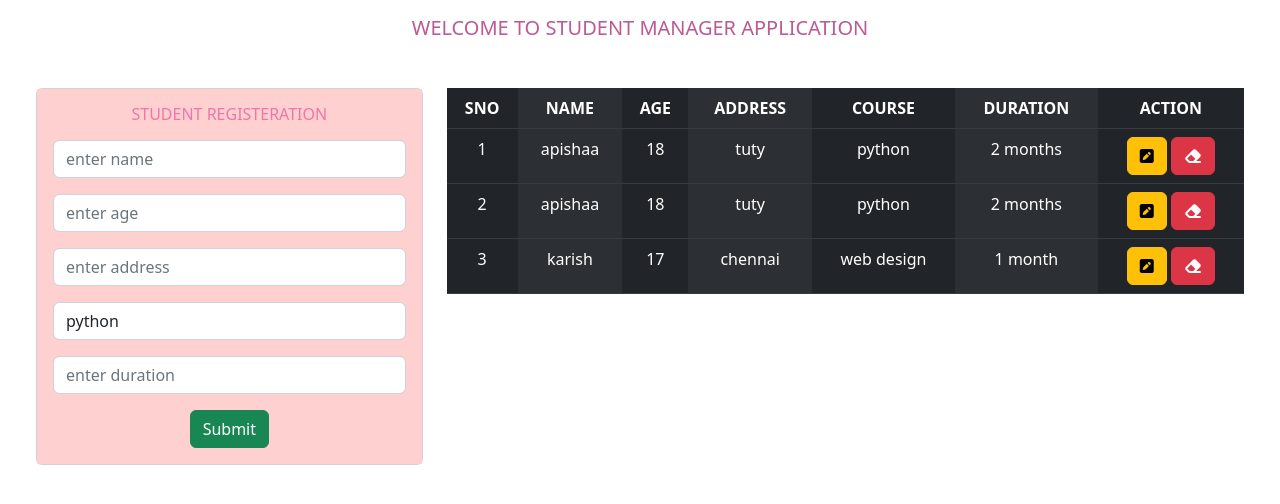
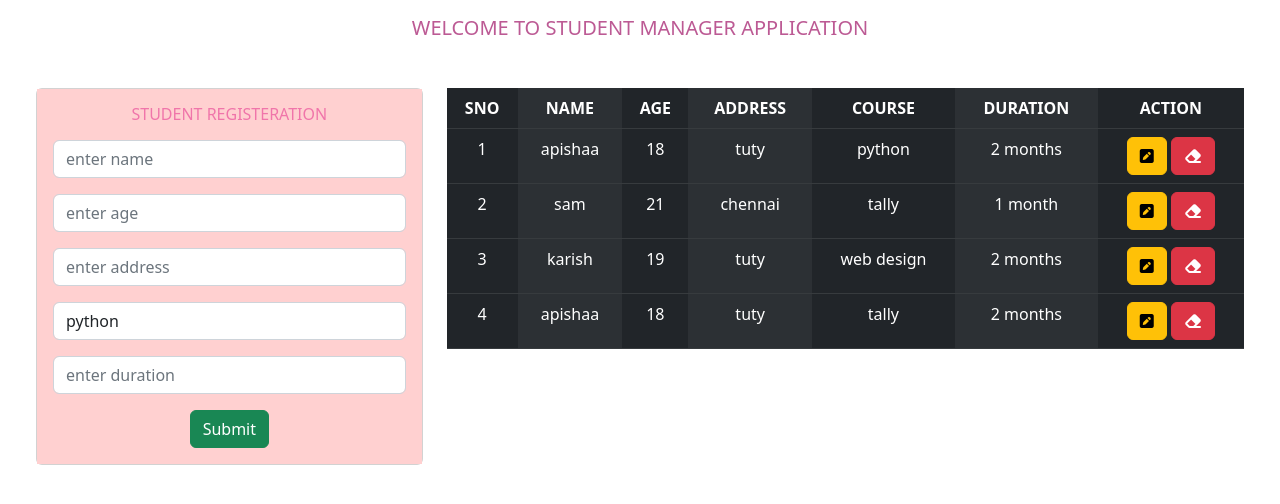
Before and after one commit to apishaa/stud_manager, a Flask app: page / in a window 1280 px wide. Shown: the top 504 px of the page. Run offline with Flask 3, Linux system fonts and the light colour scheme; some libraries are stand-ins or nearby versions.

Commit message:
reupload

```diff
--- a/data/stud.json
+++ b/data/stud.json
@@ -10,19 +10,27 @@
       },
       {
          "sno": 2,
-         "name": "apishaa",
-         "age": "18",
-         "add": "tuty",
-         "course": "python",
-         "duration": "2 months"
+         "name": "sam",
+         "age": "21",
+         "add": "chennai",
+         "course": "tally",
+         "duration": "1 month"
       },
       {
          "sno": 3,
          "name": "karish",
-         "age": "17",
-         "add": "chennai",
+         "age": "19",
+         "add": "tuty",
          "course": "web design",
-         "duration": "1 month"
+         "duration": "2 months"
+      },
+      {
+         "sno": 4,
+         "name": "apishaa",
+         "age": "18",
+         "add": "tuty",
+         "course": "tally",
+         "duration": "2 months"
       }
    ]
 }
--- a/main.py
+++ b/main.py
@@ -4,7 +4,9 @@ app=Flask(__name__)
 @app.route("/",methods=["POST","GET"])
 
 def home():
+    msg=""
     if request.method=="POST":
+        msg=request.form["username"]
         # print(request.form["username"])
         # print(request.form["age"])
         # print(request.form["add"])
@@ -12,7 +14,15 @@ def home():
         # print(request.form["duration"])
         registeration(request.form["username"],request.form["age"],request.form["add"],request.form["course"],request.form["duration"])
     data=read_json()
-    return render_template("index.html",stud=data["students"])
+    return render_template("index.html",stud=data["students"],msg=msg)
+
+@app.route("/delete/<id>",methods=["POST","GET"])
+def delete(id):
+    name=delete_stud(id)
+    data=read_json()
+    return render_template("index.html",stud=data["students"],name=name)
+
+
 
 if __name__=="__main__":
     app.run(debug=True)
--- a/templates/index.html
+++ b/templates/index.html
@@ -16,6 +16,13 @@
             <div class="card mt-4 ">
                 <div class="card-body text-center back">
                     <div class="container">
+                     {%if msg%}
+                    <div class="alert alert-success alert-dismissible fade show" role="alert">
+                         <strong>{{msg}}</strong>  registered successfully
+                         <button type="button" class="btn-close" data-bs-dismiss="alert" aria-label="Close"></button>
+                    </div>
+                    {%endif%}
+
                         <h6 class="txt">STUDENT REGISTERATION</h6>
                     </div>
                     <form action="/"method="post">
@@ -35,6 +42,12 @@
 
         </div>
         <div class="col text-center mt-4">
+            {%if name%}
+            <div class="alert alert-danger alert-dismissible fade show" role="alert">
+                <strong>{{name}}</strong>  Deleted successfully
+                <button type="button" class="btn-close" data-bs-dismiss="alert" aria-label="Close"></button>
+              </div>
+            {%endif%}
             <table class="table table-striped-columns table-dark">
                 <thead>
                     <tr>
@@ -58,7 +71,7 @@
                              <td>{{st.course}}</td>
                              <td>{{st.duration}}</td>
                              <td colspan="2"><button class="btn btn-warning"><i class="fa-solid fa-square-pen"></i></button>
-                            <button class="btn btn-danger"><i class="fa-solid fa-eraser"></i></button></td>
+                            <a href="/delete/{{st.sno}}" class="btn btn-danger"><i class="fa-solid fa-eraser"></i></a></td>
 
 
                         </tr>
```
Also changed, not shown: func.py (+14 -0 lines).
